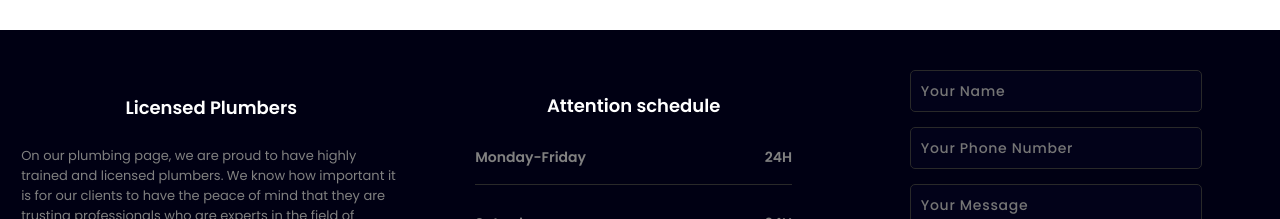
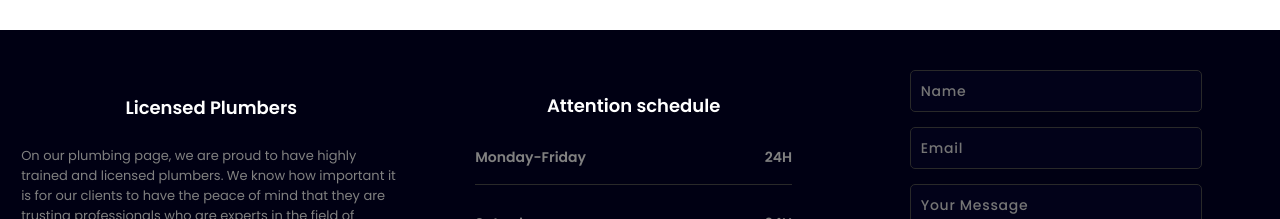
Before and after one commit to apuelloc0/landingPageJesus2, a React (Vite) app: page / in a window 1280 px wide. Shown: the part 3170-3389 px from the top of the page. Built offline with nearby package versions, Linux system fonts and the light colour scheme.

Commit message:
new commit

```diff
--- a/src/components/Contact.jsx
+++ b/src/components/Contact.jsx
@@ -50,12 +50,12 @@ const Contact = () => {
             <div className="Contact-flex">
 
                 <form action="https://formsubmit.co/andresfpuello16@gmail.com" method="POST" className="Contact-form">
-                    <input type="text" name="Nombre" placeholder='Your Name' />
-                    <input type="email" name="Correo" placeholder='Your Phone Number' />
+                    <input type="text" name="Nombre" placeholder='Name' />
+                    <input type="email" name="Correo" placeholder='Email' />
                     <textarea type="text" name="Mensaje" placeholder='Your Message' />
-                    <input onClick={() => alert("Your message has been sent!")} type="submit" placeholder='' value="Send Message" />
+                    <input type="submit" placeholder='' value="Send Message" />
 
-                    <input type="hidden" name="_next" value='http://localhost:5173/' />
+                    <input type="hidden" name="_next" value='https://strong-otter-64dec7.netlify.app/' />
                     <input type="hidden" name="_captcha" value='false' />
                 </form>
             </div>
```
